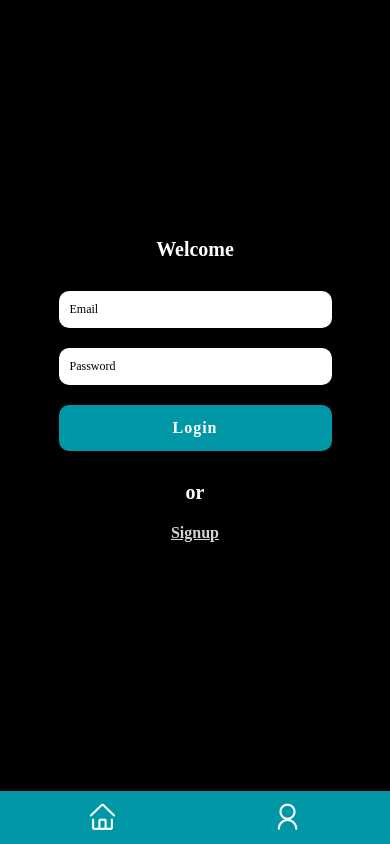
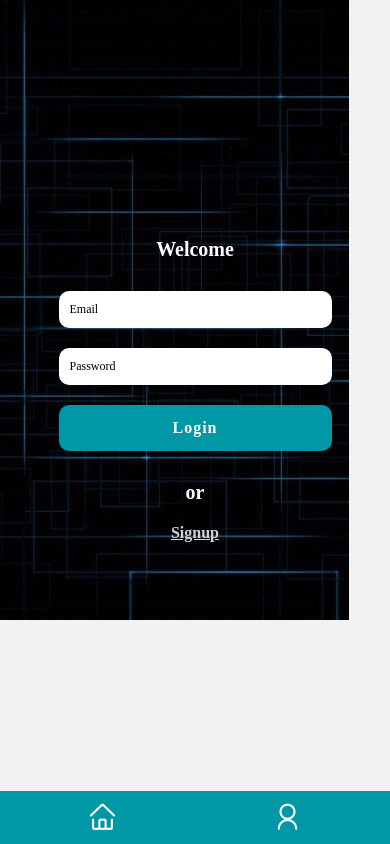
Before and after one commit to shahzaibansari123/Shezi-ReactNativeApp-ToDoList-DailyGoals, a React Native app in the folder todoapp/: screen /Login in a window 390 px wide. Built offline with nearby package versions, Linux system fonts and the light colour scheme.

Commit message:
work complete

```diff
--- a/todoapp/screens/Home.jsx
+++ b/todoapp/screens/Home.jsx
@@ -8,11 +8,14 @@ import {
   TouchableOpacity,
   TextInput,
   ScrollView,
+  ImageBackground,
 } from "react-native";
 import React, { useState } from "react";
 import Task from "../components/Task";
 import Icon from "react-native-vector-icons/Ionicons";
 import { Button, Dialog } from "react-native-paper";
+import background from "../assets/background.jpeg";
+
 // import { useNavigation } from '@react-navigation/native'
 
 const Home = ({ navigation }) => {
@@ -48,7 +51,12 @@ const Home = ({ navigation }) => {
   return (
     <>
       {Platform.OS === "android" && <StatusBar backgroundColor="#0098A6" />}
-      <View style={styles.container}>
+      {/* <View style={styles.container}> */}
+      <ImageBackground
+        source={background}
+        resizeMode="stretch"
+        style={styles.container}
+      >
         <ScrollView>
           <SafeAreaView>
             <Text style={styles.heading}>All Tasks:</Text>
@@ -67,7 +75,8 @@ const Home = ({ navigation }) => {
         <TouchableOpacity style={styles.addBtn} onPress={handleDialog}>
           <Icon size={30} name="add" color="#fff" />
         </TouchableOpacity>
-      </View>
+        </ImageBackground>
+      {/* </View> */}
       <Dialog
         visible={openDialog}
         onDismiss={handleDialog}
@@ -110,8 +119,7 @@ const Home = ({ navigation }) => {
 
 const styles = StyleSheet.create({
   container: {
-    backgroundColor: "black",
-
+    // backgroundColor: "black",
     flex: 1,
     paddingTop: Platform.OS === "IOS" ? 0 : null,
   },
--- a/todoapp/screens/Login.jsx
+++ b/todoapp/screens/Login.jsx
@@ -4,9 +4,12 @@ import {
   TextInput,
   TouchableOpacity,
   StyleSheet,
+  ImageBackground,
 } from "react-native";
 import React, { useState } from "react";
 import { Button } from "react-native-paper";
+import background from "../assets/background.jpeg";
+
 // import { useNavigation } from "@react-navigation/native";
 
 const Login = ({ navigation }) => {
@@ -18,13 +21,18 @@ const Login = ({ navigation }) => {
   };
 
   return (
-    <View
-      style={{
-        flex: 1,
-        backgroundColor: "#000",
-        alignItems: "center",
-        justifyContent: "center",
-      }}
+    // <View
+    //   style={{
+    //     flex: 1,
+    //     backgroundColor: "#000",
+    //     alignItems: "center",
+    //     justifyContent: "center",
+    //   }}
+    // >
+      <ImageBackground
+        source={background}
+        resizeMode="stretch"
+        style={{ flex: 1, justifyContent: "center", alignItems: "center" }}
       >
         <Text style={Styles.heading}>Welcome</Text>
         <View style={{ width: "70%" }}>
@@ -77,7 +85,8 @@ const Login = ({ navigation }) => {
             Signup
           </Text>
         </TouchableOpacity>
-    </View>
+      </ImageBackground>
+    // </View>
   );
 };
 
@@ -112,7 +121,6 @@ const Styles = StyleSheet.create({
     padding: 5,
     marginVertical: 10,
     borderRadius: 10,
-
   },
   btnTxt: {
     fontFamily: "sans-serif-condensed",
@@ -121,7 +129,5 @@ const Styles = StyleSheet.create({
     textTransform: "capitalize",
     // fontStyle: "italic",
     fontSize: 16,
-
-
   },
 });
--- a/todoapp/screens/Register.jsx
+++ b/todoapp/screens/Register.jsx
@@ -9,7 +9,7 @@ import {
 import React, { useState, useEffect } from "react";
 import { Avatar, Button } from "react-native-paper";
 import dummyCam from "../assets/dummyCam.jpeg";
-import background from "../assets/background.jpg";
+import background from "../assets/background.jpeg";
 
 const Register = ({ navigation, route }) => {
   const [avatar, setAvatar] = useState("");
```
Also changed, not shown: todoapp/assets/background.jpeg (added), 1 other file (tests, documents, lock files or other folders). Lines whose indentation alone changed are shown as unchanged.
